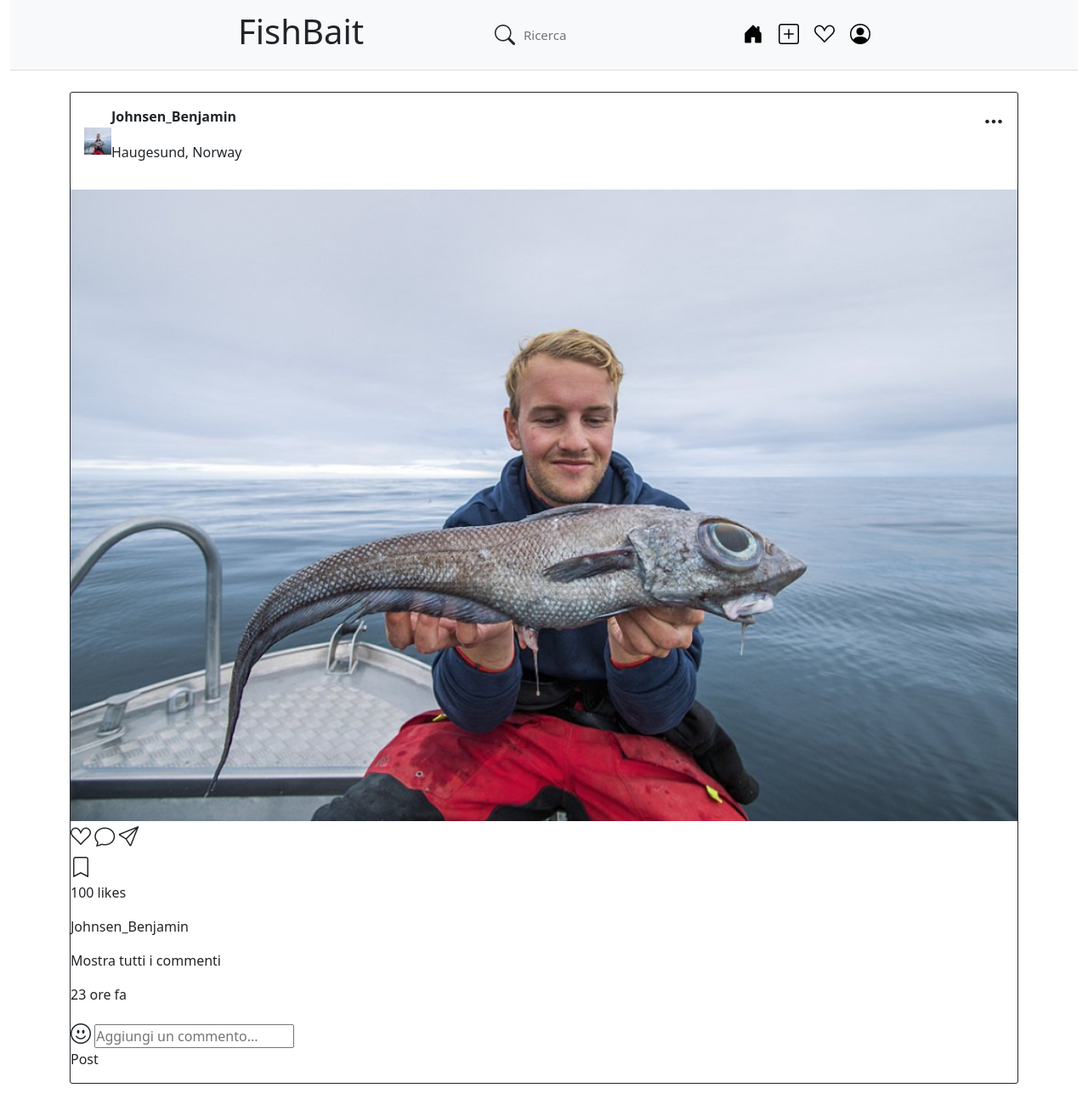
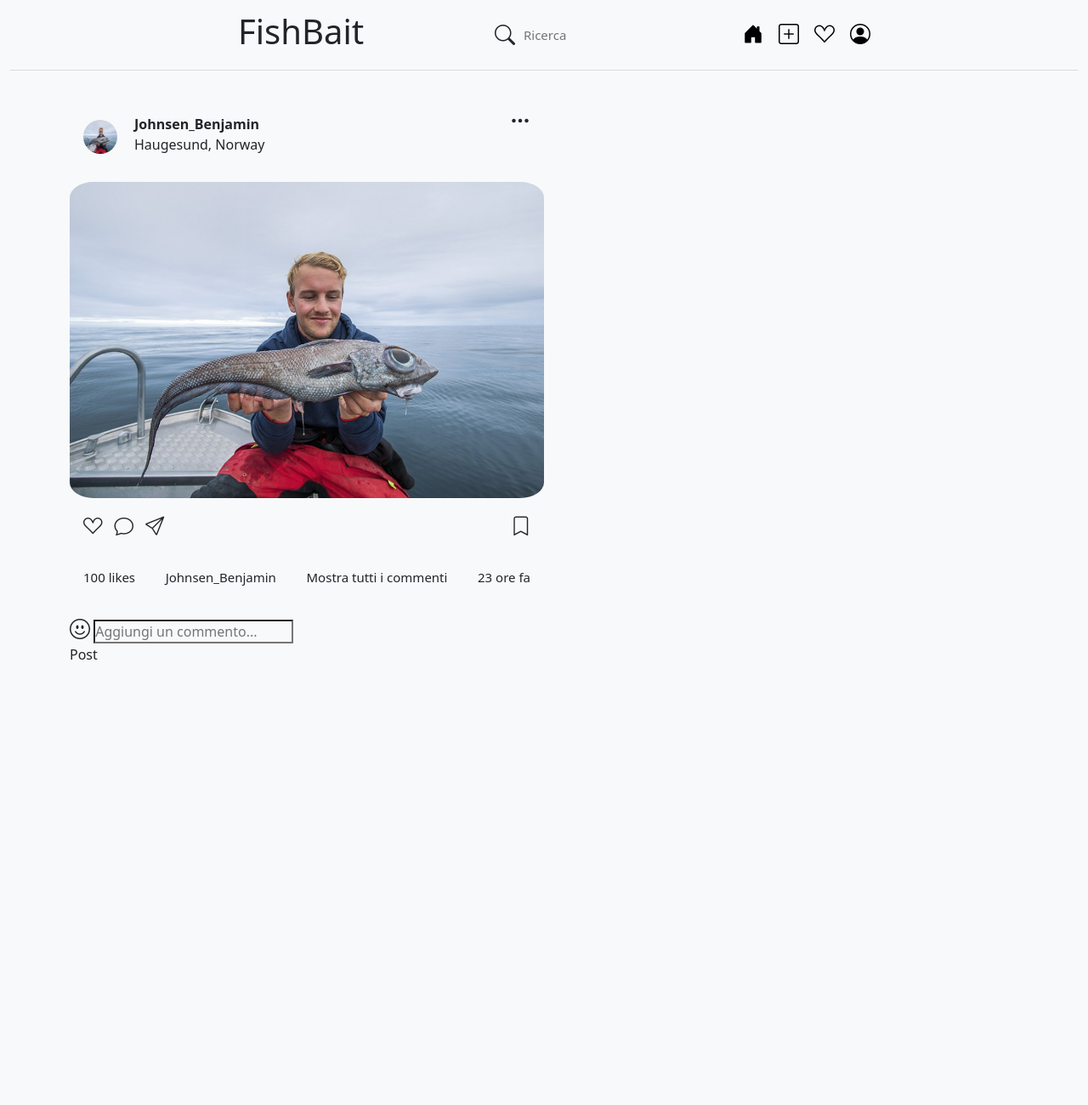
Before and after one commit to GitMatt101/FishBait, a PHP site: page /html/home.html in a window 1280 px wide. Shown: the whole page at 85% size. After the commit the page ends 776 px from the top, so only its background shows below. Run offline with PHP 8.4, Linux system fonts and the light colour scheme.

Commit message:
Modified css in home

```diff
--- a/css/home.css
+++ b/css/home.css
@@ -2,6 +2,7 @@
     margin: 0;
     padding: 0;
     box-sizing: border-box;
+    background-color: rgba(248, 249, 250, 1);
 }
 
 header {
@@ -19,7 +20,6 @@ header .container-fluid input {
     padding-left: 10px;
     font-size: 15px;
     color: #8e8e8e;
-    background-color: rgba(248, 249, 250, 1);
 }
 
 header .navbar-brand {
@@ -56,9 +56,8 @@ header nav ul li i {
 }
 
 .posts {
+    width: 50%;
     margin: 25px 0;
-    border: 1px solid;
-    border-radius: 3px;
 }
 
 .posts .post-title {
@@ -73,22 +72,95 @@ header nav ul li i {
     align-items: center;
 }
 
-.posts .post-title .post-left .imagine {
-    margin-right: 15px;
+.posts .post-title .post-left .image {
+    margin-right: 20px;
 }
 
-.posts .post-title .post-left .imagine img {
+.posts .post-title .post-left .image img {
     border-radius: 50%;
-    object-fit: contain;
+    width: 40px;
+    height: 40px;
 }
 
 .posts .post-title .post-left .details .name {
-    padding-bottom: 2px;
     font-weight: bold;
+    margin-bottom: 0px;
+    margin-top: 10px;
 }
 
 .posts .post-content img {
     width: 100%;
     height: 100%;
     object-fit: cover;
+    border-radius: 5%;
 }
+
+.posts .post-footer {
+    display: flex;
+    justify-content: space-between;
+    padding: 16px;
+}
+
+.posts .post-footer .bottoni {
+    font-size: 15px;
+}
+
+.posts .post-footer .bottoni i{
+    margin-right: 10px;
+}
+
+.posts .post-footer {
+    font-size: 15px;
+}
+
+.posts .post-footer-content {
+    padding: 0 16px 16px 16px;
+}
+
+.posts .post-footer-content p {
+    margin-bottom: 3px;
+}
+
+.posts .post-footer-content .likes {
+    margin-bottom: 8px;
+}
+
+.posts .post-footer-content .name {
+    font-weight: 600;
+}
+
+.posts .post-footer-content span {
+    margin-left: 5px;
+    font-weight: normal;
+}
+
+.posts .post-footer-content .posting-time {
+    font-size: 10px;
+    margin-top: 6px;
+}
+
+.posts .add-comment {
+    padding: 16px;
+    border-top: 1px solid;
+    display: flex;
+    align-items: center;
+    justify-content: space-between;
+}
+
+.posts .add-comment .left-side {
+    display: flex;
+    align-items: center;
+}
+
+.posts .add-comment .left-side {
+    font-size: 15px;
+    margin-right: 15px;
+}
+
+.posts .add-comment .left-side input {
+    width: 100%;
+    outline: none;
+    border: none;
+    font-size: 14px;
+    margin-left: 10px;
+}
```
